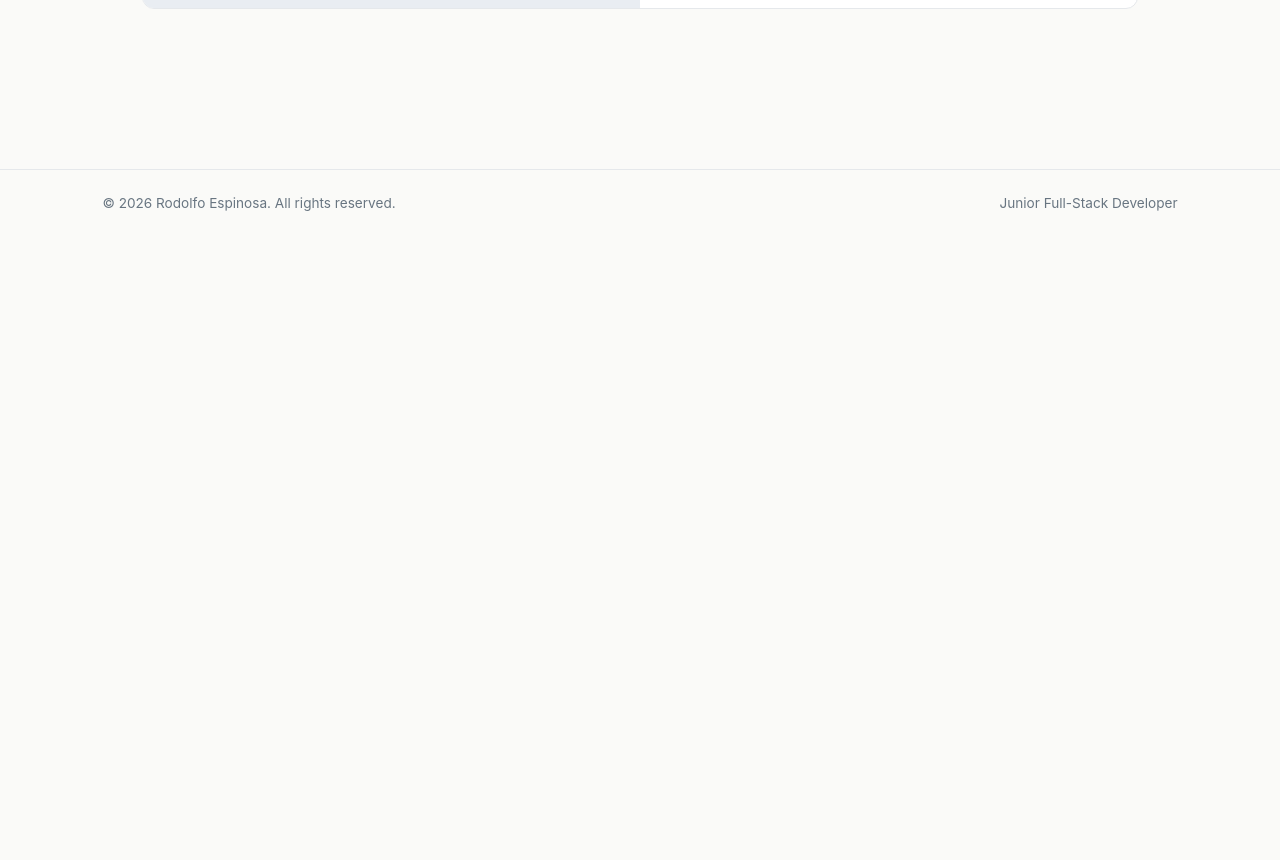
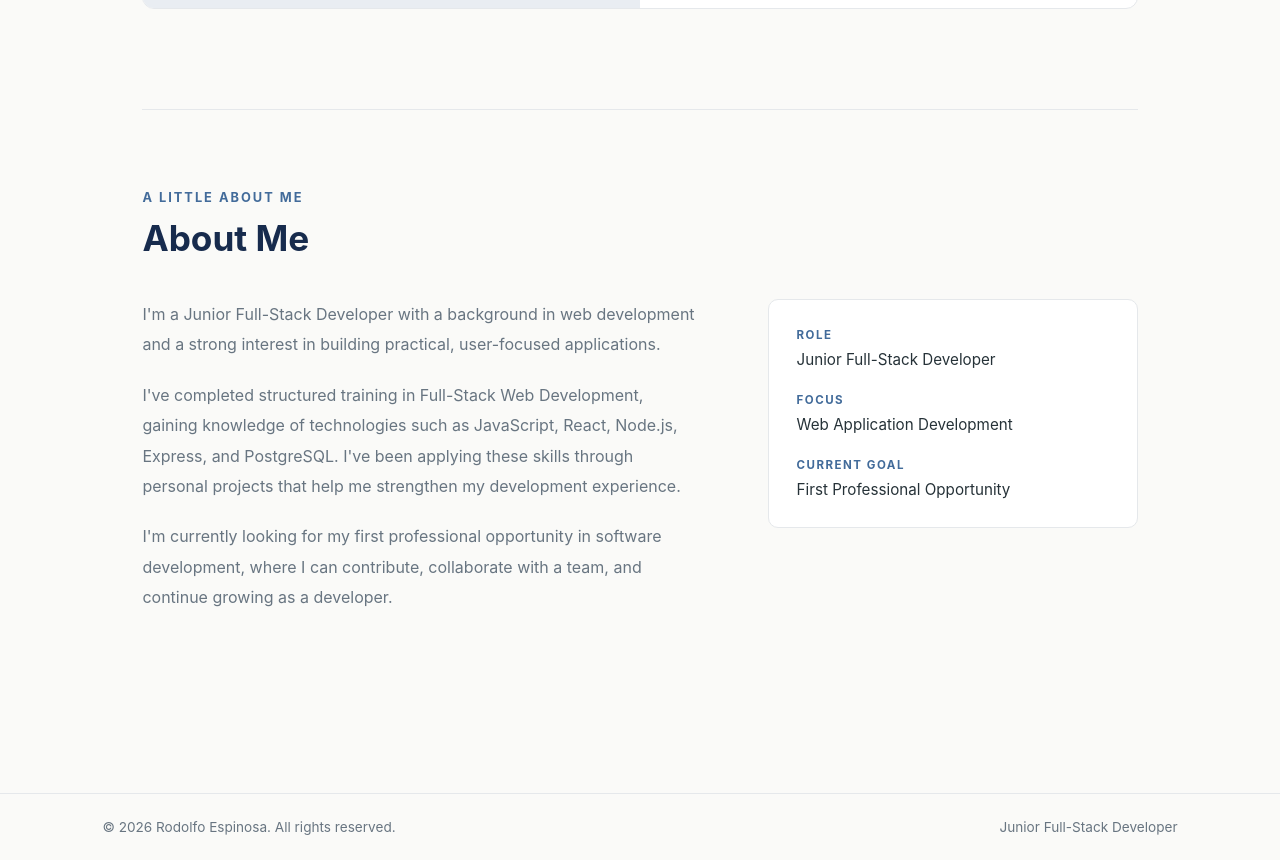
Before and after one commit to RodoRudik/myportfolio-online, a React (Vite) app: page /#/ in a window 1280 px wide. Shown: the part 1892-2752 px from the top of the page. Before the commit the page ends 2128 px from the top, so only its background shows below. Built offline with nearby package versions, Linux system fonts and the light colour scheme.

Commit message:
Adding the section 'About' for more information

```diff
--- /dev/null
+++ b/src/components/About.css
@@ -0,0 +1,54 @@
+.about-section {
+  padding: 80px 0 100px;
+  border-top: 1px solid var(--color-border);
+}
+
+.about-content {
+  display: grid;
+  grid-template-columns: 1.5fr 1fr;
+  gap: 70px;
+  align-items: start;
+}
+
+.about-text p {
+  color: var(--color-text-secondary);
+  font-size: 1rem;
+  line-height: 1.9;
+  margin-bottom: 20px;
+}
+
+.about-details {
+  display: flex;
+  flex-direction: column;
+  gap: 24px;
+  padding: 28px;
+  background-color: #fff;
+  border: 1px solid var(--color-border);
+  border-radius: 10px;
+}
+
+.about-detail {
+  display: flex;
+  flex-direction: column;
+  gap: 8px;
+  color: var(--color-text);
+  font-size: 0.95rem;
+}
+
+.detail-label {
+  color: var(--color-accent);
+  font-size: 0.72rem;
+  font-weight: 700;
+  letter-spacing: 1.5px;
+}
+
+@media (max-width: 768px) {
+  .about-section {
+    padding: 70px 0;
+  }
+
+  .about-content {
+    grid-template-columns: 1fr;
+    gap: 30px;
+  }
+}
--- /dev/null
+++ b/src/components/About.jsx
@@ -0,0 +1,56 @@
+import './About.css';
+
+function About() {
+  return (
+    <section className="about-section" id="about">
+      <div className="section-heading">
+        <p className="section-eyebrow">A LITTLE ABOUT ME</p>
+        <h2>About Me</h2>
+      </div>
+
+      <div className="about-content">
+        <div className="about-text">
+          <p>
+            I'm a Junior Full-Stack Developer with a background in
+            web development and a strong interest in building
+            practical, user-focused applications.
+          </p>
+
+          <p>
+            I've completed structured training in Full-Stack Web
+            Development, gaining knowledge of technologies such as
+            JavaScript, React, Node.js, Express, and PostgreSQL.
+            I've been applying these skills through personal projects
+            that help me strengthen my development experience.
+          </p>
+
+          <p>
+            I'm currently looking for my first professional
+            opportunity in software development, where I can
+            contribute, collaborate with a team, and continue
+            growing as a developer.
+          </p>
+        </div>
+
+        <div className="about-details">
+          <div className="about-detail">
+            <span className="detail-label">ROLE</span>
+            <span>Junior Full-Stack Developer</span>
+          </div>
+
+          <div className="about-detail">
+            <span className="detail-label">FOCUS</span>
+            <span>Web Application Development</span>
+          </div>
+
+          <div className="about-detail">
+            <span className="detail-label">CURRENT GOAL</span>
+            <span>First Professional Opportunity</span>
+          </div>
+        </div>
+      </div>
+    </section>
+  );
+}
+
+export default About;
--- a/src/pages/Home.jsx
+++ b/src/pages/Home.jsx
@@ -1,6 +1,7 @@
 import { Link } from 'react-router-dom';
 import Skills from '../components/Skills';
 import FeaturedProject from '../components/FeaturedProject';
+import About from '../components/About';
 import './Home.css';
 
 function Home() {
@@ -49,6 +50,7 @@ function Home() {
     </section>
     <Skills />
     <FeaturedProject />
+    <About />
     </>
   );
 }
```
